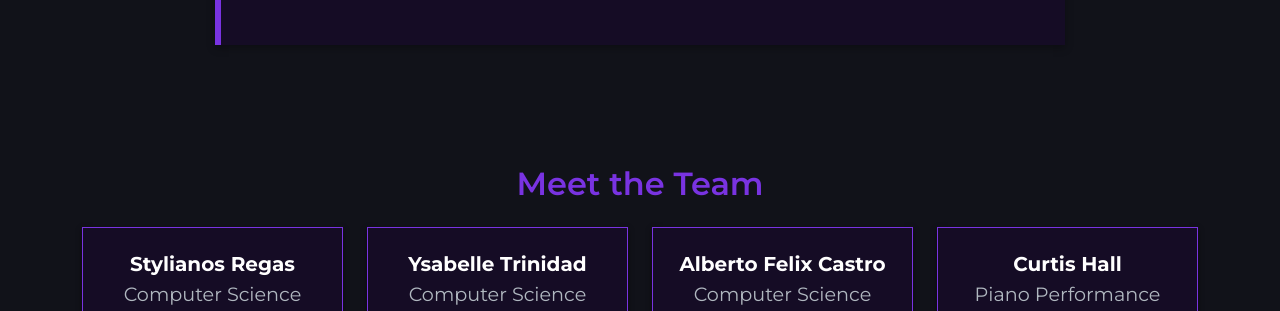
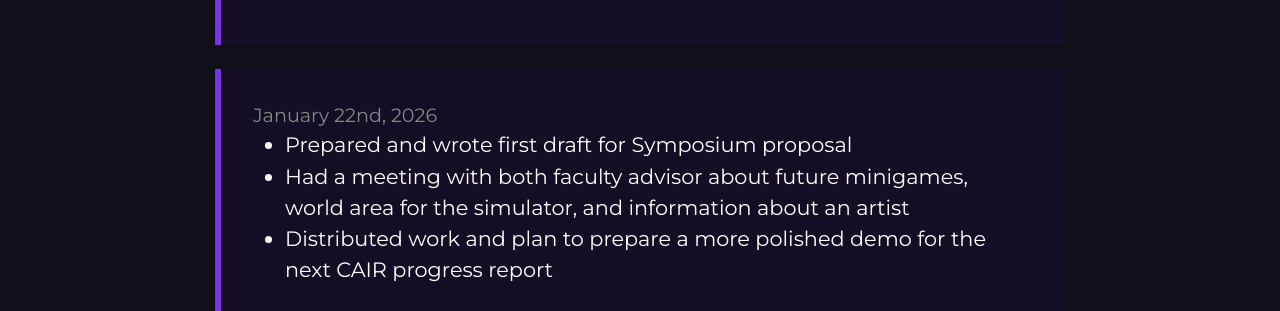
Before and after one commit to aigcu/Nursing-Simulator-Website, a website: page index.html in a window 1280 px wide. Shown: the part 3320-3631 px from the top of the page. Drawn offline with nearby package versions, Linux system fonts and the light colour scheme.

Commit message:
added January 22nd progress report

```diff
--- a/index.html
+++ b/index.html
@@ -168,6 +168,17 @@
 
             </div>
 
+            <div class="update-box mx-auto" style="max-width:850px;">
+                <p class="mb-0" id="projectUpdate">January 22nd, 2026</p>
+                <ul>
+                    <li>Prepared and wrote first draft for Symposium proposal</li>
+                    <li>Had a meeting with both faculty advisor about future minigames, world area for the simulator, and information about an artist</li>
+                    <li>Distributed work and plan to prepare a more polished demo for the next CAIR progress report</li>
+
+                </ul>
+
+            </div>
+
             <!---
             <div class="update-box mx-auto" style="max-width:850px;">
                 <p class="mb-0" id="projectUpdate">October 21st, 2025</p>
```
